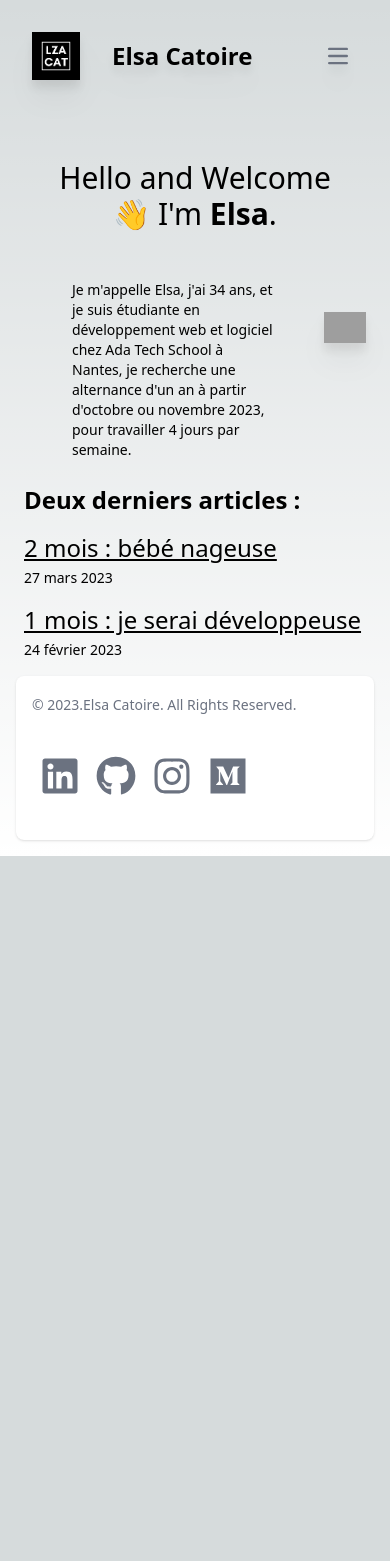
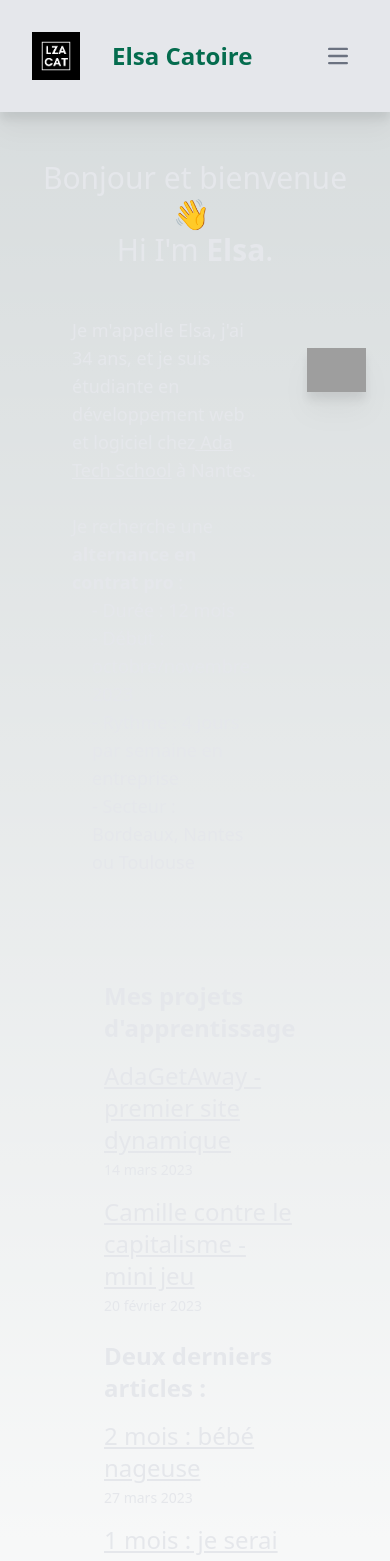
Before and after one commit to elsacatoire/blog-next, a Next.js app: page / in a window 390 px wide. Shown: the top 1561 px of the page. Before the commit the page ends 856 px from the top, so only its background shows below. Built offline with nearby package versions, Linux system fonts and the light colour scheme; grey boxes are pictures that could not be loaded.

Commit message:
front navbar footer and layout

```diff
--- a/app/components/Footer.tsx
+++ b/app/components/Footer.tsx
@@ -6,10 +6,11 @@ export default function Footer() {
 
         <footer className="bg-white rounded-lg shadow m-4 dark:bg-gray-800">
             <div className="w-full mx-auto max-w-screen-xl p-4 md:flex md:items-center md:justify-between">
-                <span className="text-sm text-gray-500 sm:text-center dark:text-gray-400">© 2023.
+                <span className="text-sm text-green-700 sm:text-left dark:text-gray-400">© 2023.
                     <Link href="/" className="hover:underline">Elsa Catoire</Link>. All Rights Reserved.
+                    <p>Created with my own hands with Next.js and Tailwind</p>
                 </span>
-                <ul className="flex flex-wrap items-center mt-8 text-sm font-medium text-gray-500 dark:text-gray-400 sm:mt-0">
+                <ul className="flex flex-wrap items-center mt-8 text-sm font-medium text-green-700 dark:text-gray-400 sm:mt-0">
                     <li>
                         <Link href="https://www.linkedin.com/in/elsa-catoire-11402753/" className="mr-5 hover:underline md:mr-10" target="_blank" rel="noopener noreferrer">
                             <FaLinkedin className="w-10 h-10 m-2" />
--- a/app/components/Navbar.tsx
+++ b/app/components/Navbar.tsx
@@ -6,11 +6,11 @@ export default function Navbar() {
 
     return (
 
-        <nav className="bg-grey border-gray-200 dark:bg-gray-900 p-4 sticky top-0 drop-shadow-xl z-10">
+        <nav className="bg-gray-200 border-gray-200 dark:bg-gray-900 p-4 sticky top-0 drop-shadow-xl z-10">
             <div className="max-w-screen-xl flex flex-wrap items-center justify-between mx-auto p-4">
                 <Link href="/" className="flex items-center">
                     <Image src="/images/logo.png" className="h-12 w-12 mr-8" alt="Flowbite Logo" width={100} height={100} />
-                    <span className="self-center text-2xl font-semibold whitespace-nowrap dark:text-white">Elsa Catoire</span>
+                    <span className="self-center text-2xl font-semibold whitespace-nowrap text-green-700 dark:text-white">Elsa Catoire</span>
                 </Link>
                 <button data-collapse-toggle="navbar-default" type="button" className="inline-flex items-center p-2 w-10 h-10 justify-center text-sm text-gray-500 rounded-lg md:hidden hover:bg-gray-100 focus:outline-none focus:ring-2 focus:ring-gray-200 dark:text-gray-400 dark:hover:bg-gray-700 dark:focus:ring-gray-600" aria-controls="navbar-default" aria-expanded="false">
                     <span className="sr-only">Open main menu</span>
@@ -19,24 +19,24 @@ export default function Navbar() {
                     </svg>
                 </button>
                 <div className="hidden w-full md:block md:w-auto" id="navbar-default">
-                    <ul className="font-medium flex flex-col p-4 md:p-0 mt-4 border border-gray-100 rounded-lg bg-gray-50 md:flex-row md:space-x-8 md:mt-0 md:border-0 md:bg-white dark:bg-gray-800 md:dark:bg-gray-900 dark:border-gray-700">
+                    <ul className="font-medium flex flex-col p-4 md:p-0 mt-4 border border-gray-100 rounded-lg bg-gray-200 md:flex-row md:space-x-8 md:mt-0 md:border-0 md:bg-gray-200 dark:bg-gray-800 md:dark:bg-gray-900 dark:border-gray-700">
                         <li>
-                            <Link href="/" className="block py-2 pl-3 pr-4 text-white bg-blue-700 rounded md:bg-transparent md:text-blue-700 md:p-0 dark:text-white md:dark:text-blue-500" aria-current="page">Accueil</Link>
+                            <Link href="/" className="block py-2 pl-3 pr-4 text-white bg-blue-700 rounded md:bg-transparent md:text-green-700 md:p-0 dark:text-white md:dark:text-blue-500" aria-current="page">Accueil</Link>
                         </li>
                         <li>
-                            <Link href="/presentation" className="block py-2 pl-3 pr-4 text-gray-900 rounded hover:bg-gray-100 md:hover:bg-transparent md:border-0 md:hover:text-blue-700 md:p-0 dark:text-white md:dark:hover:text-blue-500 dark:hover:bg-gray-700 dark:hover:text-white md:dark:hover:bg-transparent">Présentation</Link>
+                            <Link href="/presentation" className="block py-2 pl-3 pr-4 text-gray-900 rounded hover:bg-gray-100 md:hover:bg-transparent md:border-0 md:hover:text-green-700 md:p-0 dark:text-white md:dark:hover:text-blue-500 dark:hover:bg-gray-700 dark:hover:text-white md:dark:hover:bg-transparent">Présentation</Link>
                         </li>
                         <li>
-                            <Link href="/posts" className="block py-2 pl-3 pr-4 text-gray-900 rounded hover:bg-gray-100 md:hover:bg-transparent md:border-0 md:hover:text-blue-700 md:p-0 dark:text-white md:dark:hover:text-blue-500 dark:hover:bg-gray-700 dark:hover:text-white md:dark:hover:bg-transparent">Blog</Link>
+                            <Link href="/posts" className="block py-2 pl-3 pr-4 text-gray-900 rounded hover:bg-gray-100 md:hover:bg-transparent md:border-0 md:hover:text-green-700 md:p-0 dark:text-white md:dark:hover:text-blue-500 dark:hover:bg-gray-700 dark:hover:text-white md:dark:hover:bg-transparent">Blog</Link>
                         </li>
                         <li>
-                            <Link href="/projets" className="block py-2 pl-3 pr-4 text-gray-900 rounded hover:bg-gray-100 md:hover:bg-transparent md:border-0 md:hover:text-blue-700 md:p-0 dark:text-white md:dark:hover:text-blue-500 dark:hover:bg-gray-700 dark:hover:text-white md:dark:hover:bg-transparent">Projets</Link>
+                            <Link href="/projets" className="block py-2 pl-3 pr-4 text-gray-900 rounded hover:bg-gray-100 md:hover:bg-transparent md:border-0 md:hover:text-green-700 md:p-0 dark:text-white md:dark:hover:text-blue-500 dark:hover:bg-gray-700 dark:hover:text-white md:dark:hover:bg-transparent">Projets</Link>
                         </li>
                         <li>
-                            <Link href="/culture" className="block py-2 pl-3 pr-4 text-gray-900 rounded hover:bg-gray-100 md:hover:bg-transparent md:border-0 md:hover:text-blue-700 md:p-0 dark:text-white md:dark:hover:text-blue-500 dark:hover:bg-gray-700 dark:hover:text-white md:dark:hover:bg-transparent">Culture</Link>
+                            <Link href="/culture" className="block py-2 pl-3 pr-4 text-gray-900 rounded hover:bg-gray-100 md:hover:bg-transparent md:border-0 md:hover:text-green-700 md:p-0 dark:text-white md:dark:hover:text-blue-500 dark:hover:bg-gray-700 dark:hover:text-white md:dark:hover:bg-transparent">Culture</Link>
                         </li>
                         <li>
-                            <Link href="/contact" className="block py-2 pl-3 pr-4 text-gray-900 rounded hover:bg-gray-100 md:hover:bg-transparent md:border-0 md:hover:text-blue-700 md:p-0 dark:text-white md:dark:hover:text-blue-500 dark:hover:bg-gray-700 dark:hover:text-white md:dark:hover:bg-transparent">Contact</Link>
+                            <Link href="/contact" className="block py-2 pl-3 pr-4 text-gray-900 rounded hover:bg-gray-100 md:hover:bg-transparent md:border-0 md:hover:text-green-700 md:p-0 dark:text-white md:dark:hover:text-blue-500 dark:hover:bg-gray-700 dark:hover:text-white md:dark:hover:bg-transparent">Contact</Link>
                         </li>
                     </ul>
                 </div>
--- /dev/null
+++ b/app/components/ProjectPosts2.tsx
@@ -0,0 +1,18 @@
+import { getSortedProjectsData } from "@/lib/projects"
+import ListItemProject from "./ListItemProjects"
+
+export default function ProjectPosts2() {
+    const posts = getSortedProjectsData().slice(-2)
+    return (
+        <section className="mt-6 mx-auto max-w-2xl">
+            <h2 className="text-2xl font-bold
+             dark:text-white/90">Mes projets d'apprentissage</h2>
+            <ul className="w-full">
+                {posts.map(post => (
+                    <ListItemProject key={post.id} post={post} />
+                ))}
+
+            </ul>
+        </section>
+    )
+}
--- a/app/layout.tsx
+++ b/app/layout.tsx
@@ -18,7 +18,7 @@ export default function RootLayout({
 }) {
   return (
     <html lang="en">
-      <body className="dark:bg-slate-700">
+      <body className="dark:bg-slate-700 text-gray-200">
         <Navbar />
         {children}
         <Footer />
--- a/app/page.tsx
+++ b/app/page.tsx
@@ -1,29 +1,43 @@
 import MyProfilePic2 from "./components/MyProfilePic2";
 import Post2 from "./components/Posts2";
+import ProjectPosts2 from "./components/ProjectPosts2";
+import Link from "next/link";
 
 
 export default function Home() {
   return (
     <main className="px-6 mx-auto">
-      <p className="mt-12 mb-12 text-3xl text-center dark:text-white">
-        Hello and Welcome 👋&nbsp;
-        <span className="whitespace-nowrap">
-          I&apos;m <span className="font-bold">Elsa</span>.
-        </span>
+      <p className="mt-12 mb-12 text-3xl text-center dark:text-gray-200">
+        Bonjour et bienvenue 👋&nbsp;
+        <p><span className="whitespace-nowrap">
+          Hi I&apos;m <span className="font-bold">Elsa</span>.
+        </span></p>
+
       </p>
       <div className="flex">
-        <div className="md:w-2/3 md:order-1 ml-12 mr-12 text-sm text-left">
+        <div className="md:w-2/3 md:order-1 ml-12 mr-12 text-lg text-left">
           <p>
-            Je m'appelle Elsa, j'ai 34 ans, et je suis étudiante en développement web et logiciel chez Ada Tech School à Nantes,
-            je recherche une alternance d'un an à partir d'octobre ou novembre 2023,
-            pour travailler 4 jours par semaine.
+            Je m'appelle Elsa, j'ai 34 ans, et je suis étudiante en développement web et logiciel chez
+            <span className="underline"><Link href="https://adatechschool.fr/"> Ada Tech School</Link></span> à Nantes.
+            <br />
+            <br />
+            <p>Je recherche une <span className="font-bold">alternance en contrat pro</span> :</p>
+            <ul className="ml-5">
+              <li>- Durée : 12 mois</li>
+              <li>- Début : octobre/novembre 2023</li>
+              <li>- Rythme : 4 jours par semaine en entreprise</li>
+              <li>- Secteur : Bordeaux, Nantes ou Toulouse</li>
+            </ul>
           </p></div>
         <div className="md:w-1/3 md:order-2">
           <MyProfilePic2 />
         </div>
       </div>
-      <div className="left">
-        <Post2 />
+      <div className="flex flex-col justify-center md:flex-row md:space-x-8 items-start m-20">
+        <div className="mr-12">
+          <ProjectPosts2 />
+        </div>
+        <div><Post2 /></div>
       </div>
     </main>
   )
```
Also changed, not shown: app/DOC/typo.md (added, +3 -0 lines).
